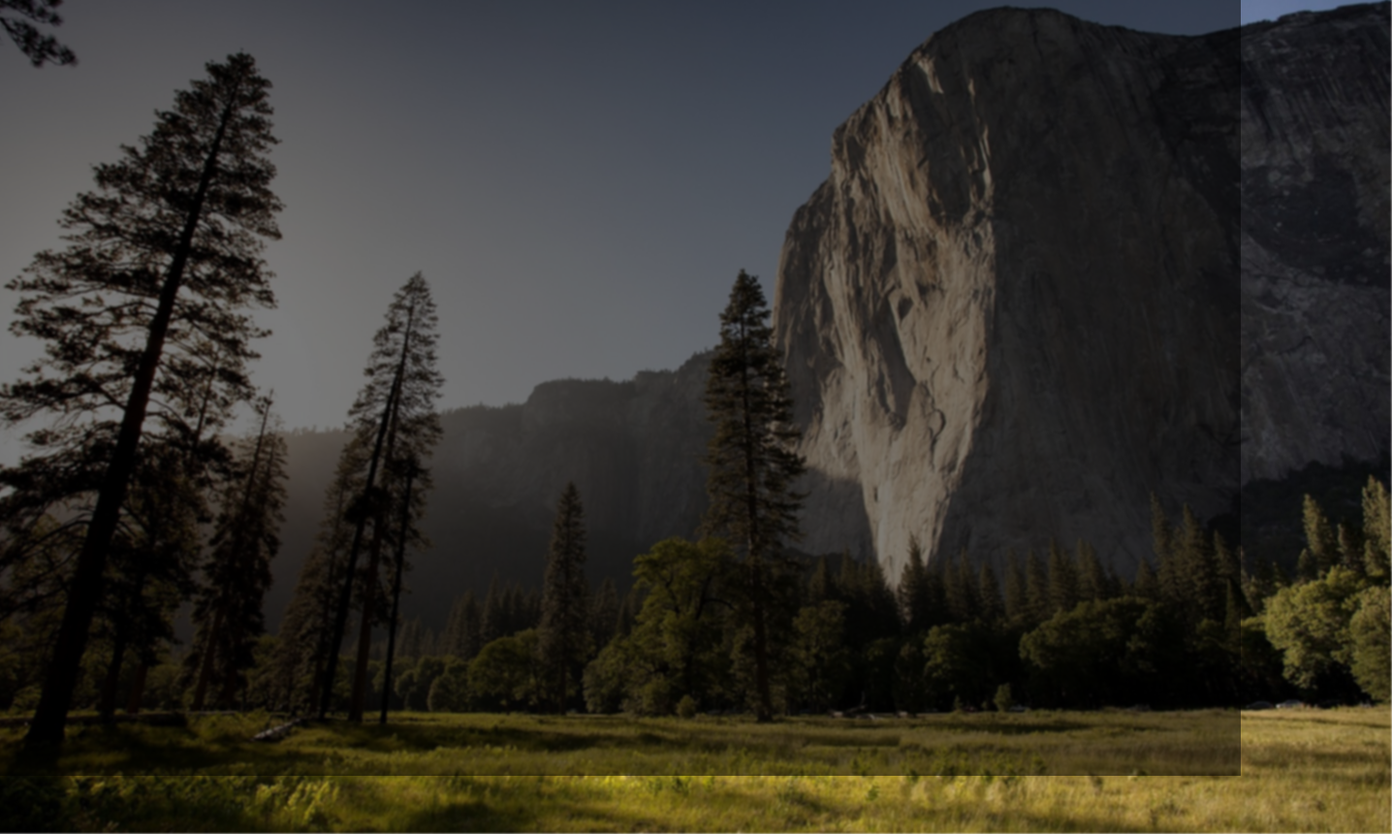
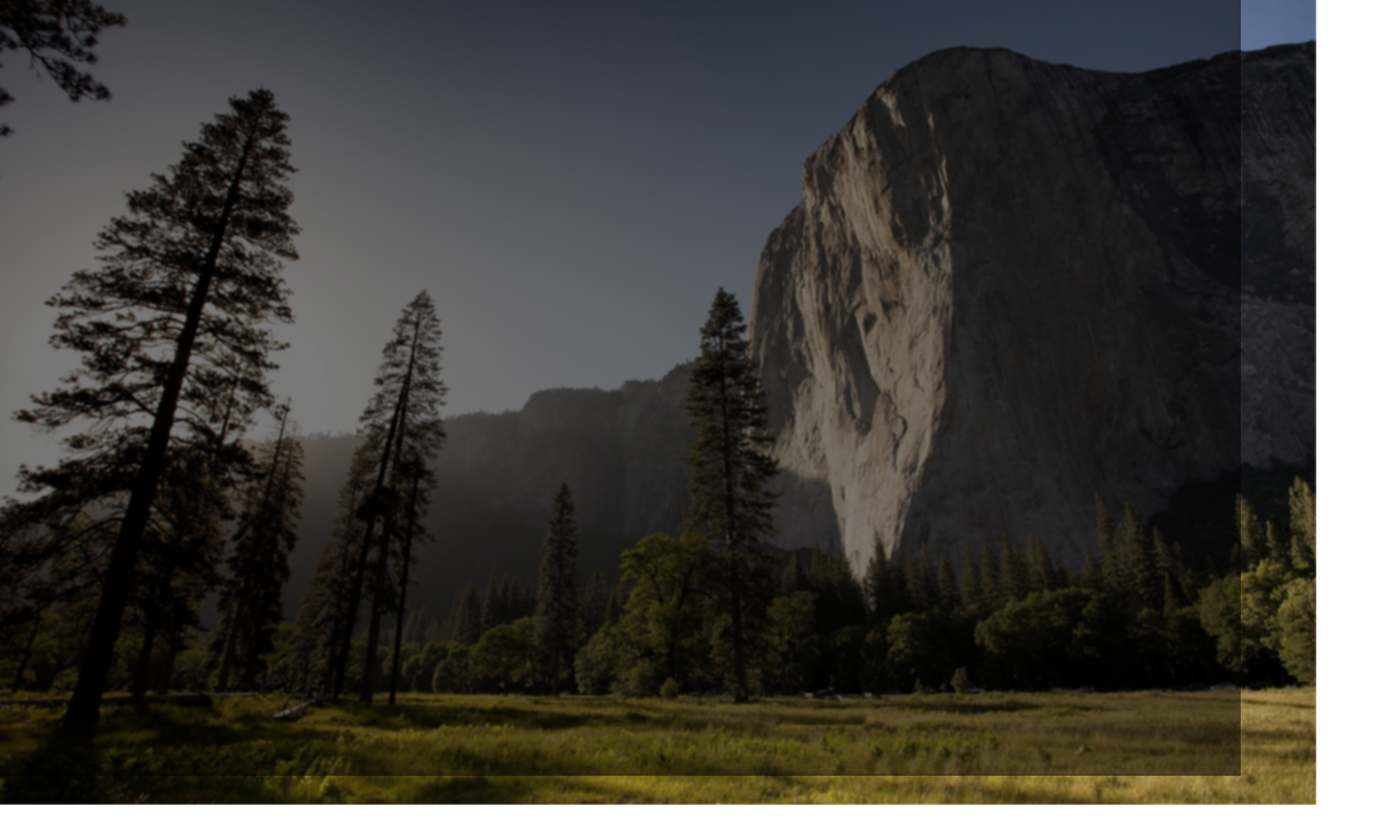
Before and after one commit to DariuszOkonski/js-05-blurry-loading, a plain HTML site: page index.html in a window 1280 px wide. Shown: the whole page at 97% size, 1436 px wide, since content can reach past the window. After the commit the page ends 830 px from the top, so only its background shows below. Drawn offline with Linux system fonts and the light colour scheme.

Commit message:
change picture size

```diff
--- a/app.js
+++ b/app.js
@@ -20,7 +20,6 @@ function percentageTransition() {
         percentage.style.opacity = fraction;
         percentage.style.transform =`translate(-50%, -50%) scale(${fraction + 1})`;
         percentageRange++;
-        console.log(fraction)
 
         if(percentageRange > 100) {
             clearInterval(percentageIndex)
--- a/style.css
+++ b/style.css
@@ -41,13 +41,13 @@ body {
 
 
 .container__img {
-    width: 120%;
-    height: 120%;
+    width: 110%;
+    height: 110%;
     object-position: top center;
     object-fit: cover;
     position: absolute;
-    left: -100px;
-    top: -100px;
+    left: -50px;
+    top: -50px;
     z-index: 1;
     filter: blur(15px);
     /* animation: clearblur 5s linear; */
```
